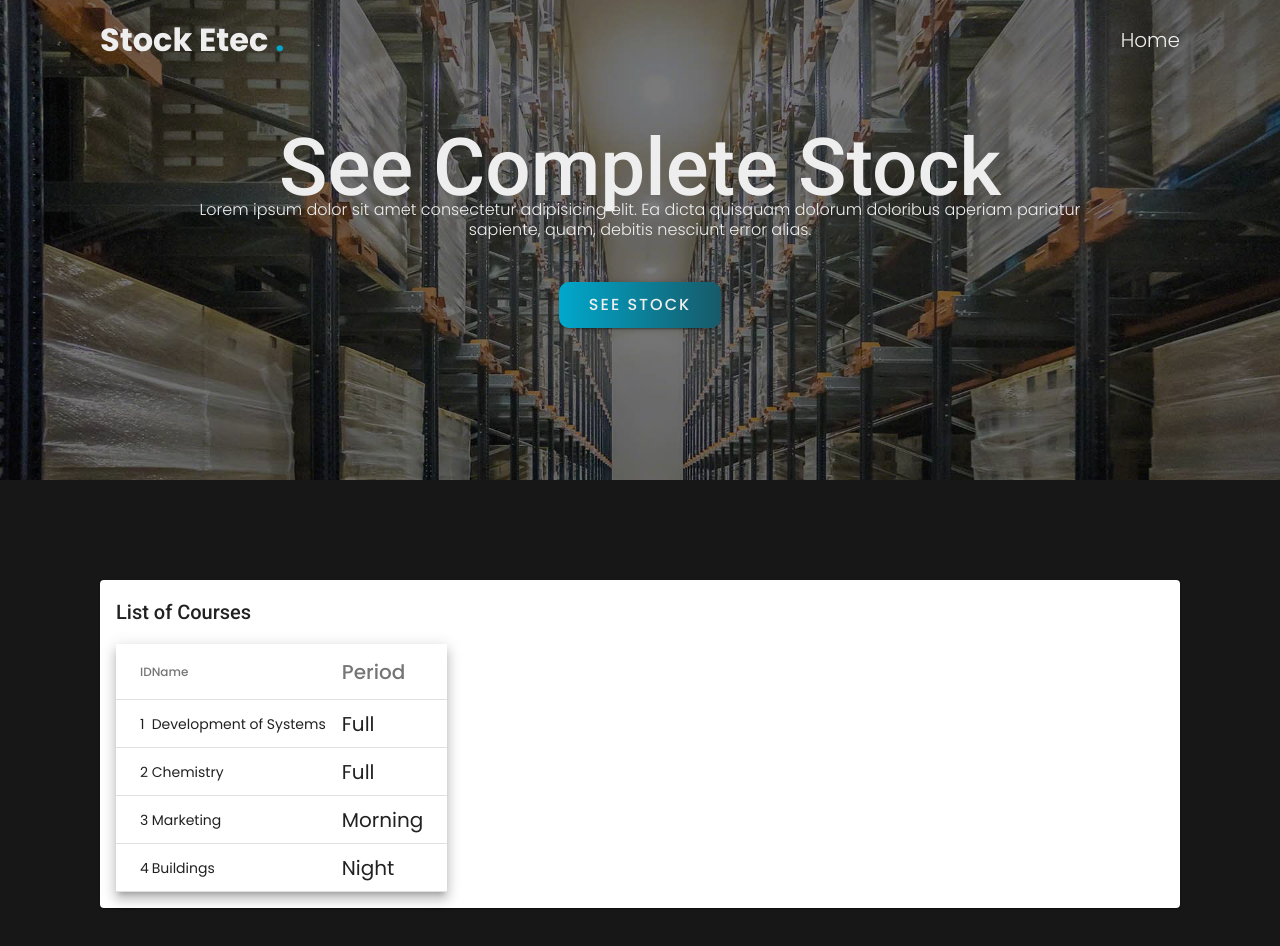
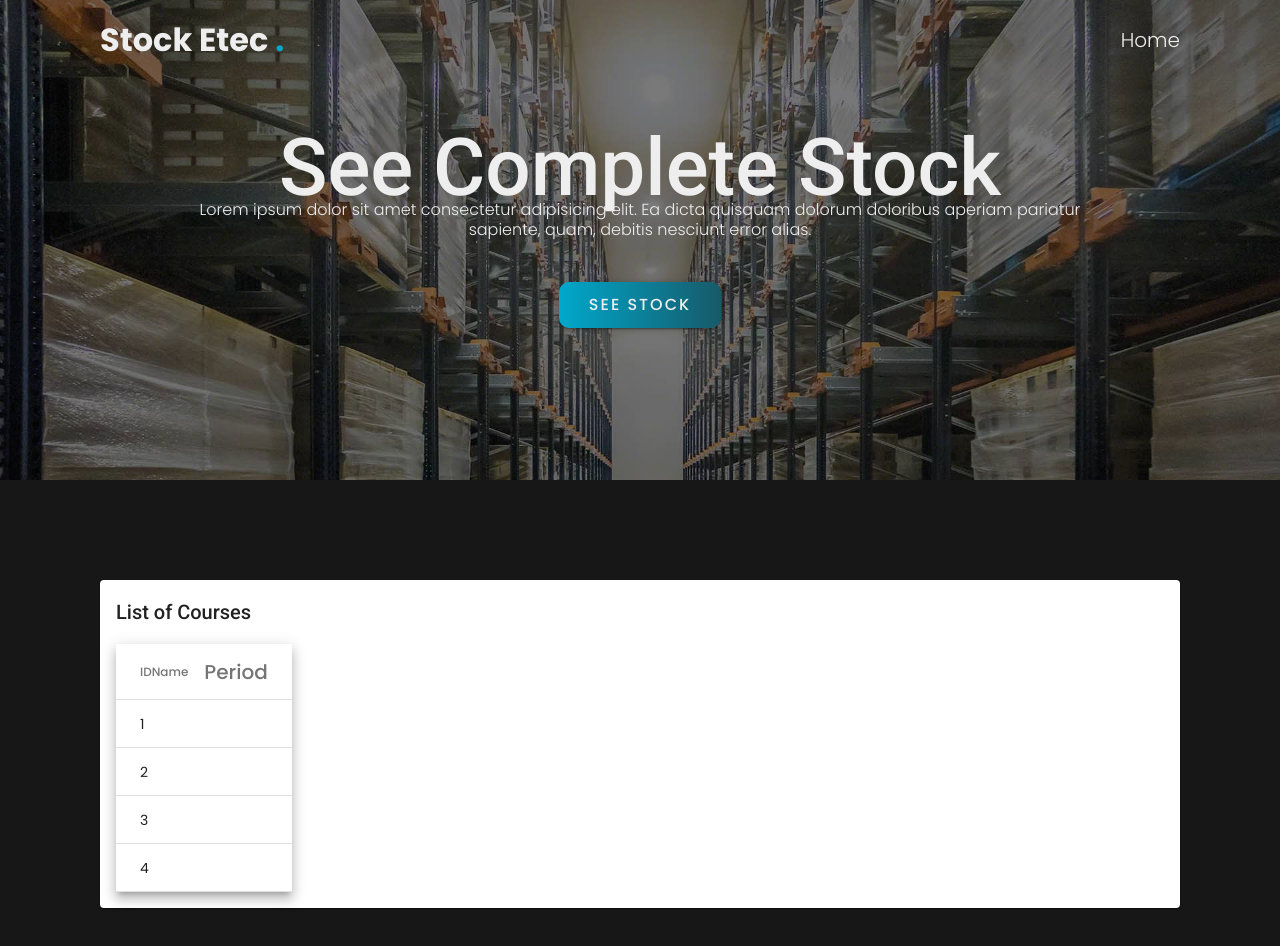
Before and after one commit to souorichard/stockUI, an Angular app: page /stock in a window 1280 px wide. Shown: the top 946 px of the page. Built offline with nearby package versions, Linux system fonts and the light colour scheme.

Commit message:
Resolvendo Erros

```diff
--- /dev/null
+++ b/src/app/core/model.ts
@@ -0,0 +1,3 @@
+export interface Stock {
+  id: number;
+}
--- a/src/app/stock/stock-list/stock-list.component.ts
+++ b/src/app/stock/stock-list/stock-list.component.ts
@@ -1,10 +1,11 @@
 import { Component, OnInit } from '@angular/core';
+import { Stock } from 'src/app/core/model';
 
 const stock: Stock[] = [
-  { id: 1, namecourse: 'Development of Systems', period: 'Full' },
-  { id: 2, namecourse: 'Chemistry', period: 'Full' },
-  { id: 3, namecourse: 'Marketing', period: 'Morning' },
-  { id: 4, namecourse: 'Buildings', period: 'Night' },
+  { id: 1, },
+  { id: 2, },
+  { id: 3, },
+  { id: 4, },
 ];
 
 @Component({
```
Also changed, not shown: src/app/core/core.module.ts (added, +12 -0 lines).
